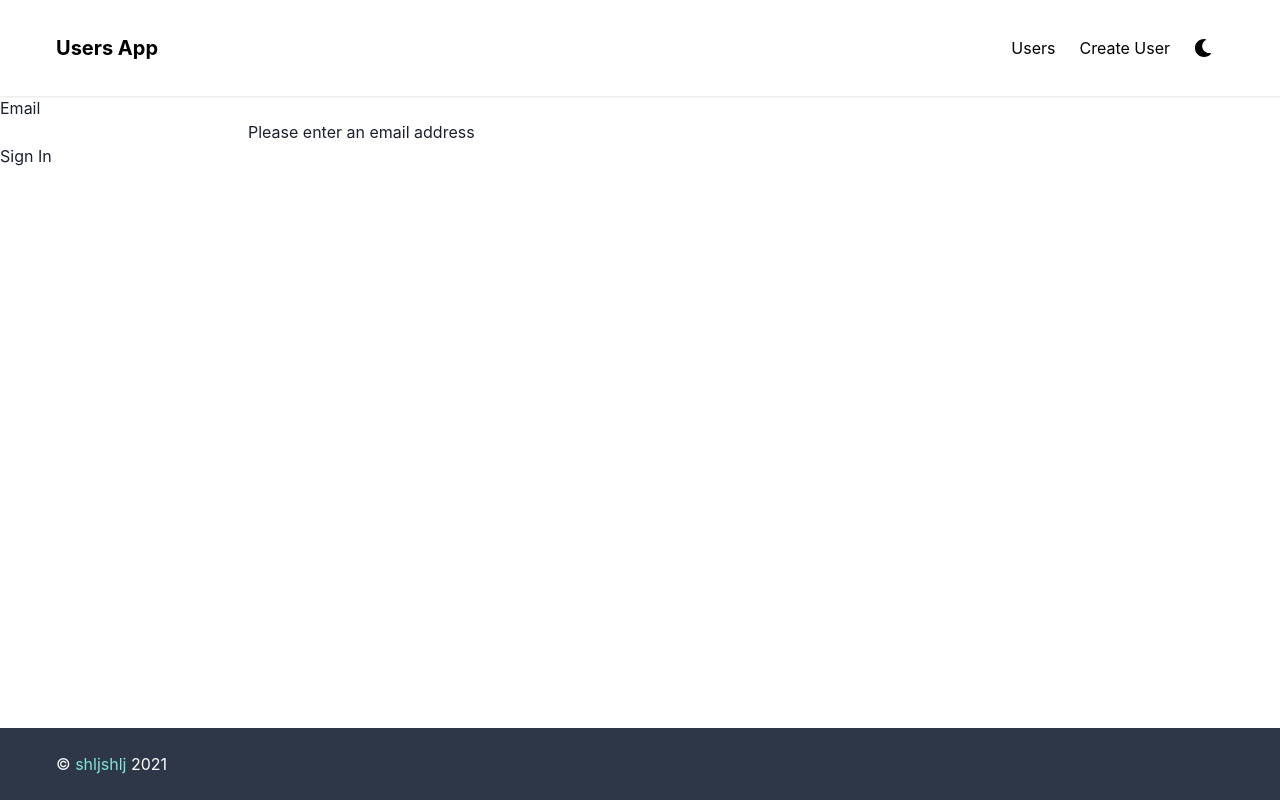
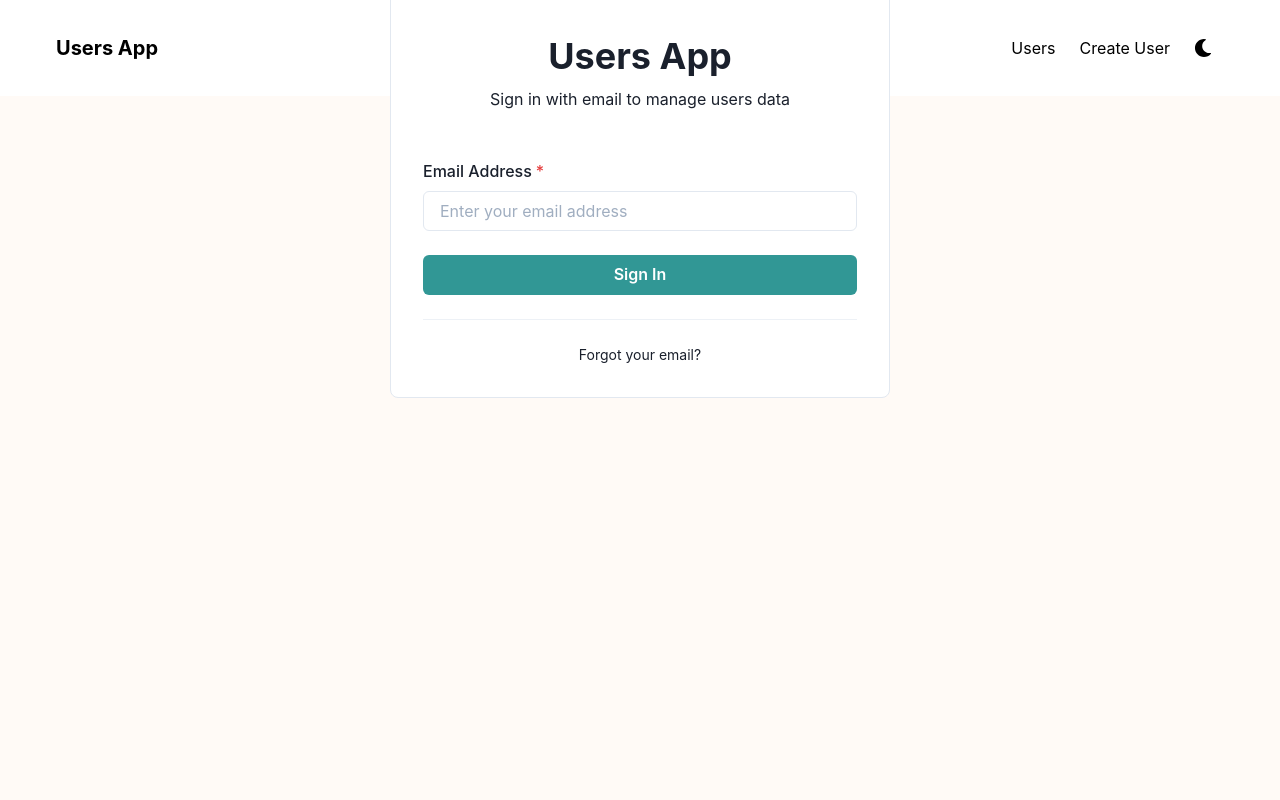
Before and after one commit to shljshlj/users-app, a React (Create React App) app: page /login in a window 1280 px wide. Shown: the top 800 px of the page. Built offline with nearby package versions, Linux system fonts and the light colour scheme.

Commit message:
Update styling of login page with chakra ui components

```diff
--- a/src/components/layouts/page-container.component.jsx
+++ b/src/components/layouts/page-container.component.jsx
@@ -2,7 +2,10 @@ import { Box } from "@chakra-ui/layout"
 
 const PageContainer = (props) => {
   return (
-    <Box as="main" flex="1">
+    <Box
+      as="main"
+      flex="1"
+    >
       {props.children}
     </Box>
   );
--- a/src/pages/login/login.component.jsx
+++ b/src/pages/login/login.component.jsx
@@ -1,4 +1,26 @@
 import useCustomForm from '../../hooks/useCustomForm';
+
+import {
+  FormControl,
+  FormLabel,
+  Input,
+  FormErrorMessage,
+  Button,
+  Box,
+  Flex,
+  Stack,
+  Heading,
+  Text,
+  Divider,
+  Link,
+  Popover,
+  PopoverTrigger,
+  PopoverContent,
+  PopoverHeader,
+  PopoverBody,
+  PopoverArrow,
+  PopoverCloseButton,
+} from '@chakra-ui/react';
 
 const initialValues = {
   email: ''
@@ -18,22 +40,83 @@ const LoginPage = ({ setToken }) => {
   });
 
   return (
+    <Flex
+      w="100%"
+      alignItems="center"
+      justifyContent="center"
+      height="100vh"
+      px={8}
+      bg="#fffaf6"
+    >
+      <Flex
+        direction="column"
+        alignItems="stretch"
+        w="100%"
+        maxWidth="500px"
+        borderRadius="lg"
+        borderWidth="1px"
+        bg="white"
+        p={8}
+        mt="-50%"
+      >
+        <Box
+          textAlign="center"
+          mt="1rem"
+          mb="3rem"
+        >
+          <Heading
+            as="h1"
+            mb="0.5rem"
+          >
+            Users App
+        </Heading>
+          <Text fontSize="md">
+            Sign in with email to manage users data
+        </Text>
+        </Box>
+
         <form onSubmit={handleSubmit}>
-      <label>
-        <p>Email</p>
-        <input
+          <Stack spacing={6} alignItems="stretch">
+            <FormControl id="email" isRequired>
+              <FormLabel>Email Address</FormLabel>
+              <Input
+                required
                 name="email"
                 type="email"
+                placeholder="Enter your email address"
                 value={values.email}
                 onChange={handleChange}
-          required
               />
-        {!values.email && <span>Please enter an email address</span>}
-      </label>
-      <div>
-        <button type="submit">Sign In</button>
-      </div>
+            </FormControl>
+
+            <Button colorScheme="teal" type="submit">Sign In</Button>
+
+            <Divider />
+
+            <Popover>
+              <PopoverTrigger>
+                <Link fontSize="sm" textAlign="center">Forgot your email?</Link>
+              </PopoverTrigger>
+              <PopoverContent>
+                <PopoverArrow />
+                <PopoverCloseButton />
+                <PopoverHeader
+                  px={4}
+                  pt={4}
+                  fontWeight="bold"
+                  fontSize="sm"
+                  borderBottom="1px"
+                  borderColor="teal.100"
+                >
+                  Email used to login:
+                </PopoverHeader>
+                <PopoverBody p={4}>someemail@mail.com</PopoverBody>
+              </PopoverContent>
+            </Popover>
+          </Stack>
         </form>
+      </Flex>
+    </Flex>
   );
 }
 
```
Lines whose indentation alone changed are shown as unchanged.
